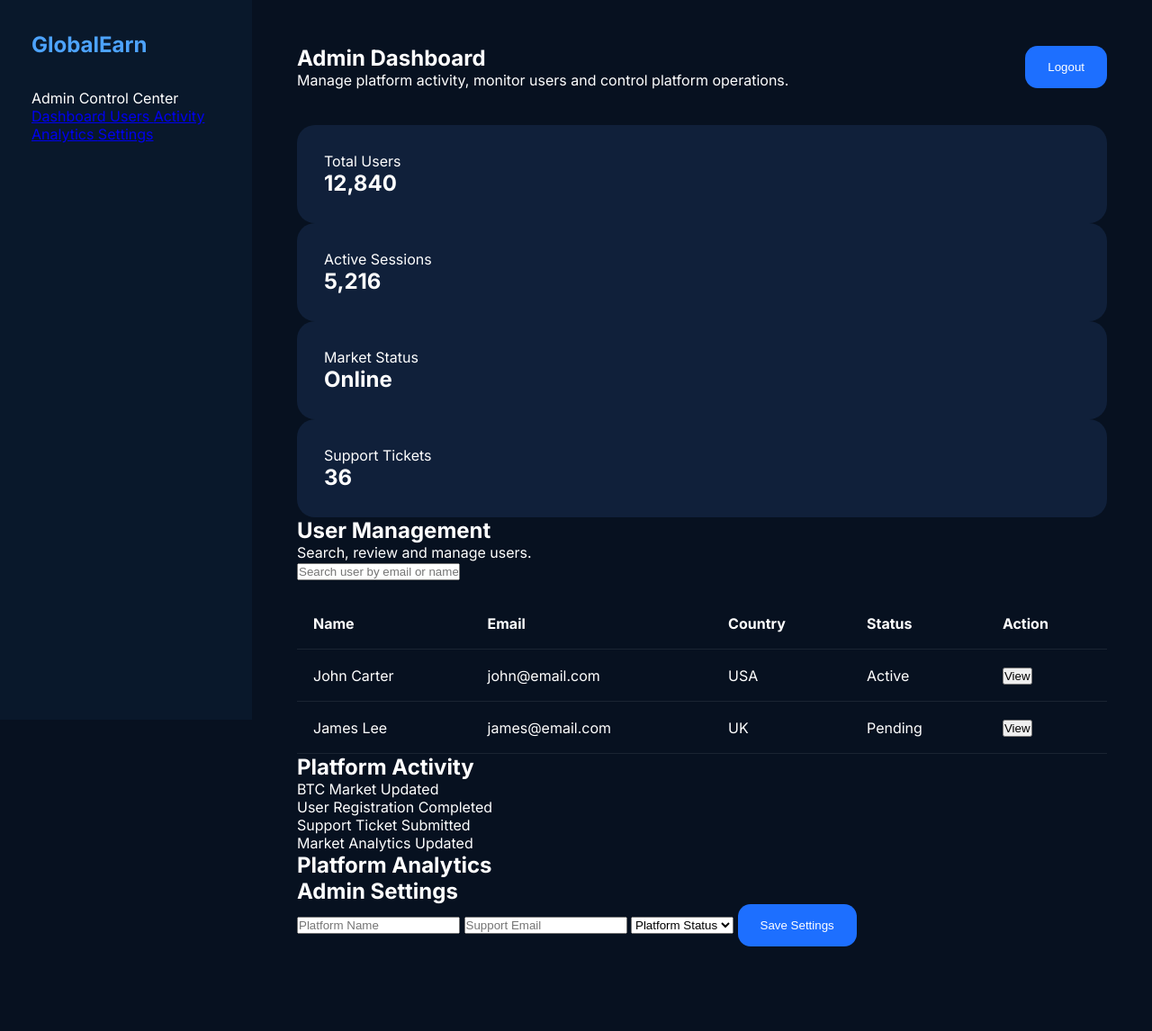
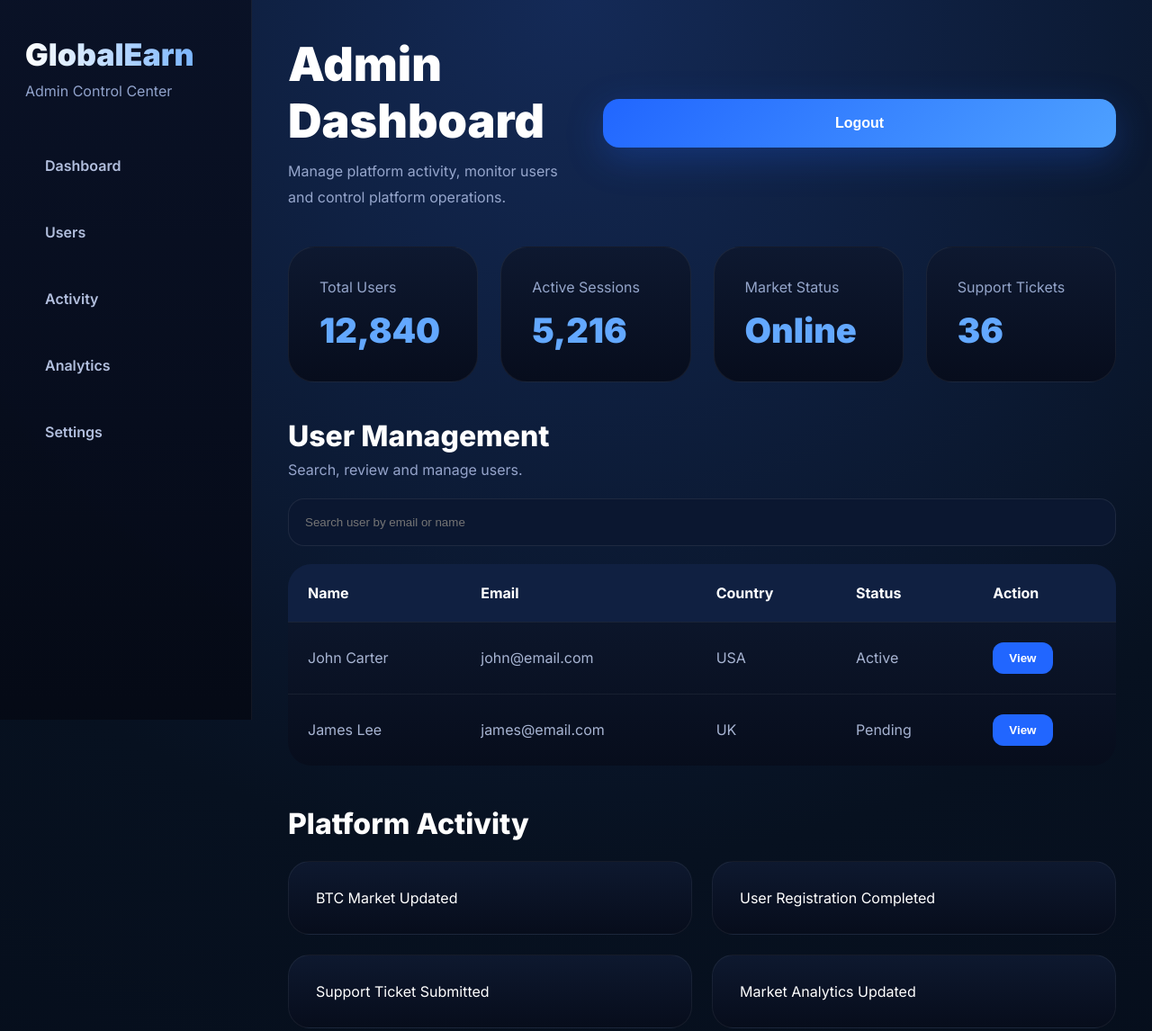
Before and after one commit to Goodluckever/globalearn, a plain HTML site: page frontends/secure-admin/dashboard.html in a window 1280 px wide. Shown: the top 1146 px of the page at 90% size. Before the commit the page ends 1102 px from the top, so only its background shows below. Drawn offline with Linux system fonts and the light colour scheme.

Commit message:
Update admin.css

```diff
--- a/frontends/secure-admin/admin.css
+++ b/frontends/secure-admin/admin.css
@@ -1,159 +1,528 @@
+@import url('https://fonts.googleapis.com/css2?family=Inter:wght@300;400;500;600;700;800;900&display=swap');
+
+/* =========================================
+GLOBAL
+========================================= */
+
 *{
     margin:0;
     padding:0;
     box-sizing:border-box;
 }
 
+html{
+    scroll-behavior:smooth;
+}
+
 body{
     font-family:'Inter',sans-serif;
-background:#071120;
-color:white;
+
+    background:
+    radial-gradient(circle at top,
+    #142a57 0%,
+    #071120 40%,
+    #030712 100%);
+
+    color:#fff;
     display:flex;
     min-height:100vh;
+    overflow-x:hidden;
 }
 
+/* =========================================
+LOGIN PAGE
+========================================= */
+
 .admin-login-page{
+    width:100%;
+    min-height:100vh;
+
+    display:flex;
+    align-items:center;
     justify-content:center;
-align-items:center;
-}
 
-.admin-login-wrapper{
-width:100%;
-display:flex;
-justify-content:center;
-align-items:center;
-padding:40px;
+    padding:30px;
 }
 
 .admin-login-card{
     width:100%;
-max-width:500px;
-background:#10203a;
-padding:50px;
-border-radius:25px;
-text-align:center;
+    max-width:520px;
+
+    background:
+    linear-gradient(
+    180deg,
+    rgba(14,25,48,.98),
+    rgba(7,13,28,.98));
+
+    border:
+    1px solid rgba(255,255,255,.08);
+
+    border-radius:36px;
+
+    padding:50px 40px;
+
+    box-shadow:
+    0 20px 70px rgba(0,0,0,.35);
 }
 
-.admin-login-card h1{
-margin:20px 0;
+.admin-brand{
+    text-align:center;
+    margin-bottom:30px;
 }
 
-.admin-login-card input{
+.admin-brand h1{
+    font-size:48px;
+    font-weight:900;
+
+    background:
+    linear-gradient(
+    90deg,
+    #ffffff,
+    #63a7ff);
+
+    -webkit-background-clip:text;
+    -webkit-text-fill-color:transparent;
+}
+
+.admin-brand p{
+    color:#95a4ca;
+    margin-top:10px;
+}
+
+.admin-badge{
+    width:fit-content;
+    margin:0 auto 30px;
+
+    padding:12px 20px;
+
+    border-radius:999px;
+
+    background:
+    rgba(33,102,255,.12);
+
+    border:
+    1px solid rgba(70,130,255,.22);
+
+    color:#7eb3ff;
+    font-size:14px;
+    font-weight:700;
+}
+
+.form-group{
+    margin-bottom:22px;
+}
+
+.form-group label{
+    display:block;
+    margin-bottom:12px;
+    font-weight:600;
+}
+
+.form-group input{
     width:100%;
     padding:18px;
-margin-bottom:15px;
-border:none;
-border-radius:14px;
-background:#08182e;
-color:white;
+
+    background:#0b1730;
+
+    border:
+    1px solid rgba(255,255,255,.08);
+
+    border-radius:18px;
+
+    color:#fff;
+    outline:none;
 }
 
-.admin-login-card button{
+.form-group input:focus{
+    border-color:#2166ff;
+}
+
+.admin-btn{
     width:100%;
+    border:none;
+    cursor:pointer;
+
+    background:
+    linear-gradient(
+    135deg,
+    #2166ff,
+    #4ea1ff);
+
+    color:#fff;
+
     padding:18px;
-background:#1d6fff;
-border:none;
-border-radius:14px;
-color:white;
+
+    border-radius:18px;
+
+    font-size:16px;
     font-weight:700;
-cursor:pointer;
+
+    transition:.3s;
+
+    box-shadow:
+    0 12px 40px rgba(33,102,255,.25);
 }
+
+.admin-btn:hover{
+    transform:translateY(-4px);
+}
+
+.admin-security{
+    display:flex;
+    justify-content:space-between;
+    gap:15px;
+
+    margin-top:30px;
+
+    color:#96a7cc;
+    font-size:14px;
+}
+
+/* =========================================
+ADMIN SIDEBAR
+========================================= */
 
 .admin-sidebar{
     width:280px;
-background:#09182b;
-padding:35px;
+    min-height:100vh;
+
     position:fixed;
-height:100vh;
+    left:0;
+    top:0;
+
+    padding:40px 28px;
+
+    background:
+    linear-gradient(
+    180deg,
+    rgba(10,18,38,.98),
+    rgba(5,10,22,.98));
+
+    border-right:
+    1px solid rgba(255,255,255,.06);
 }
 
-.admin-sidebar h2{
-margin-bottom:35px;
-color:#4da3ff;
+.admin-logo h2{
+    font-size:34px;
+    font-weight:900;
+
+    background:
+    linear-gradient(
+    90deg,
+    #fff,
+    #62a8ff);
+
+    -webkit-background-clip:text;
+    -webkit-text-fill-color:transparent;
 }
 
-.admin-sidebar ul{
-list-style:none;
+.admin-logo p{
+    color:#90a2cb;
+    margin-top:10px;
 }
 
-.admin-sidebar li{
-background:#10203a;
-padding:18px;
-margin-bottom:12px;
-border-radius:14px;
+.admin-links{
+    display:flex;
+    flex-direction:column;
+    gap:18px;
+    margin-top:45px;
 }
+
+.admin-links a{
+    text-decoration:none;
+    color:#b2bfde;
+
+    padding:18px 22px;
+
+    border-radius:18px;
+
+    font-weight:600;
+
+    transition:.3s;
+}
+
+.admin-links a:hover{
+    background:#102041;
+    color:#fff;
+}
+
+/* =========================================
+MAIN CONTENT
+========================================= */
 
 .admin-main{
     margin-left:280px;
-padding:50px;
     width:100%;
+    padding:40px;
 }
 
 .admin-header{
     display:flex;
+    align-items:center;
     justify-content:space-between;
-align-items:center;
+    gap:20px;
+
     margin-bottom:40px;
-flex-wrap:wrap;
-gap:20px;
 }
 
-.admin-btn{
-background:#1d6fff;
-color:white;
-padding:16px 25px;
-border:none;
-border-radius:14px;
-cursor:pointer;
+.admin-header h1{
+    font-size:52px;
+    font-weight:900;
+    margin-bottom:10px;
 }
 
-.admin-stats{
+.admin-header p{
+    color:#96a6cc;
+    line-height:1.8;
+}
+
+/* =========================================
+OVERVIEW
+========================================= */
+
+.admin-overview{
     display:grid;
     grid-template-columns:repeat(4,1fr);
-gap:20px;
+    gap:25px;
     margin-bottom:40px;
 }
 
 .admin-card{
-background:#10203a;
-padding:30px;
-border-radius:20px;
+    background:
+    linear-gradient(
+    180deg,
+    rgba(14,25,48,.98),
+    rgba(7,13,28,.98));
+
+    border:
+    1px solid rgba(255,255,255,.06);
+
+    border-radius:30px;
+
+    padding:34px;
+
+    transition:.35s;
 }
 
-.user-table-section{
-background:#10203a;
-padding:30px;
-border-radius:20px;
-overflow:auto;
+.admin-card:hover{
+    transform:translateY(-8px);
+}
+
+.admin-card span{
+    display:block;
+    color:#94a5ca;
+    margin-bottom:15px;
+}
+
+.admin-card h2{
+    font-size:38px;
+    font-weight:900;
+    color:#63a8ff;
+}
+
+/* =========================================
+USERS TABLE
+========================================= */
+
+.admin-users,
+.admin-activity,
+.admin-analytics,
+.admin-settings{
+    margin-bottom:45px;
+}
+
+.section-header{
+    margin-bottom:22px;
+}
+
+.section-header h2{
+    font-size:32px;
+    font-weight:800;
+}
+
+.section-header p{
+    color:#95a4cb;
+    margin-top:8px;
+}
+
+.admin-search{
+    margin-bottom:20px;
+}
+
+.admin-search input{
+    width:100%;
+    background:#0b1730;
+
+    border:
+    1px solid rgba(255,255,255,.08);
+
+    border-radius:18px;
+
+    color:#fff;
+
+    padding:18px;
+    outline:none;
+}
+
+.admin-table-wrapper{
+    overflow-x:auto;
 }
 
 table{
     width:100%;
     border-collapse:collapse;
-margin-top:20px;
+
+    background:
+    linear-gradient(
+    180deg,
+    rgba(14,25,48,.98),
+    rgba(7,13,28,.98));
+
+    border-radius:26px;
+    overflow:hidden;
 }
 
-th,td{
-padding:18px;
-text-align:left;
-border-bottom:1px solid rgba(255,255,255,.08);
+thead{
+    background:#102041;
 }
 
-@media(max-width:900px){
+thead th{
+    padding:22px;
+    text-align:left;
+}
+
+tbody td{
+    padding:22px;
+
+    border-top:
+    1px solid rgba(255,255,255,.06);
+
+    color:#a7b4d2;
+}
+
+.table-btn{
+    border:none;
+    cursor:pointer;
+
+    padding:10px 18px;
+
+    border-radius:12px;
+
+    background:#2166ff;
+    color:#fff;
+    font-weight:600;
+}
+
+/* =========================================
+ACTIVITY
+========================================= */
+
+.activity-grid{
+    display:grid;
+    grid-template-columns:repeat(2,1fr);
+    gap:22px;
+}
+
+.activity-card{
+    background:
+    linear-gradient(
+    180deg,
+    rgba(14,25,48,.98),
+    rgba(7,13,28,.98));
+
+    border:
+    1px solid rgba(255,255,255,.06);
+
+    border-radius:24px;
+
+    padding:30px;
+}
+
+/* =========================================
+ANALYTICS
+========================================= */
+
+#adminChart{
+    height:600px;
+
+    border-radius:30px;
+    overflow:hidden;
+
+    background:#081120;
+}
+
+/* =========================================
+SETTINGS
+========================================= */
+
+#settingsForm{
+    display:grid;
+    gap:18px;
+}
+
+#settingsForm input,
+#settingsForm select{
+    background:#0b1730;
+
+    border:
+    1px solid rgba(255,255,255,.08);
+
+    border-radius:18px;
+
+    color:#fff;
+
+    padding:18px;
+    outline:none;
+}
+
+/* =========================================
+RESPONSIVE
+========================================= */
+
+@media(max-width:1100px){
+
+.admin-overview{
+    grid-template-columns:repeat(2,1fr);
+}
+
+.activity-grid{
+    grid-template-columns:1fr;
+}
+
+.admin-header{
+    flex-direction:column;
+    align-items:flex-start;
+}
+
+}
+
+@media(max-width:768px){
+
+body{
+    flex-direction:column;
+}
 
 .admin-sidebar{
     position:relative;
     width:100%;
-height:auto;
+    min-height:auto;
 }
 
 .admin-main{
     margin-left:0;
-padding:25px;
+    padding:22px;
 }
 
-.admin-stats{
+.admin-overview{
     grid-template-columns:1fr;
 }
 
+.admin-header h1{
+    font-size:38px;
 }
+
+.admin-security{
+    flex-direction:column;
+}
+
+}
```
Lines whose indentation alone changed are shown as unchanged.
